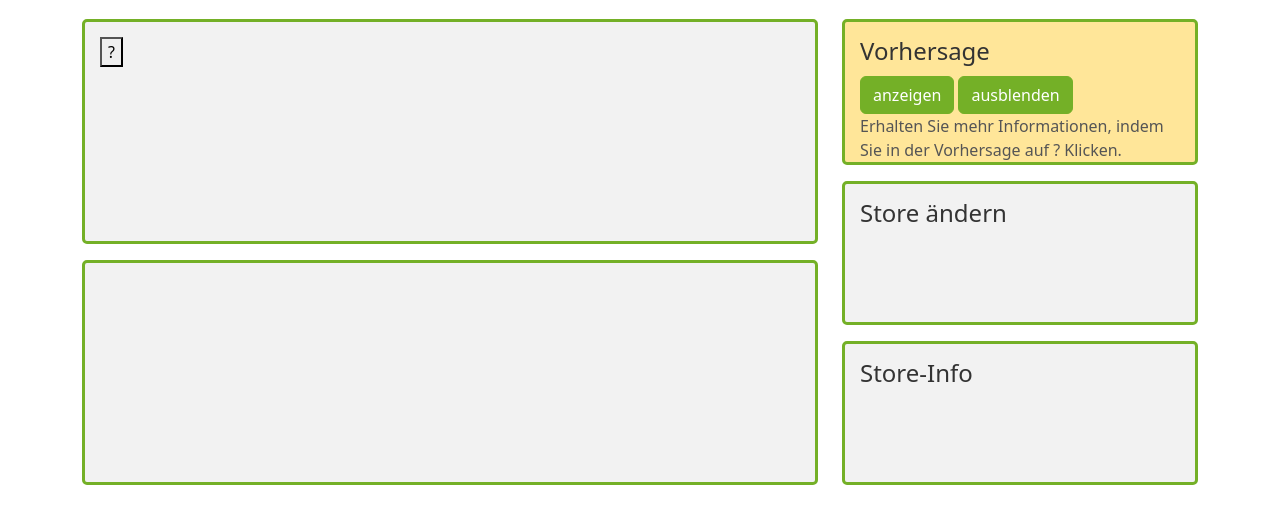
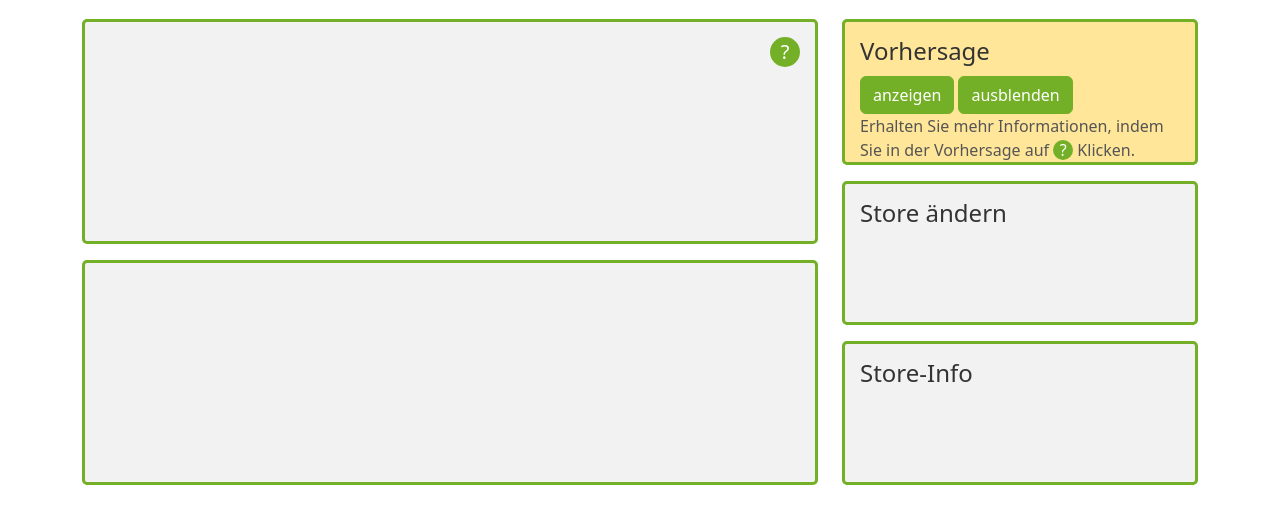
Before and after one commit to aroeder-ipri/XAI-im-Controlling, a plain HTML site: page Frontend/index.html in a window 1280 px wide. Shown: the part 69-592 px from the top of the page. Drawn offline with nearby package versions, Linux system fonts and the light colour scheme.

Commit message:
Update dashboard.css

```diff
--- a/Frontend/dashboard.css
+++ b/Frontend/dashboard.css
@@ -63,23 +63,9 @@ p {
 /* Effekte beim Überfahren mit der Maus */
 .custom-btn:hover {
     color: #fff; /* Textfarbe beim Überfahren */
-    background-color: #5e8e12; /* Hintergrundfarbe beim Überfahren */
-    border-color: #5e8e12; /* Rahmenfarbe beim Überfahren */
+    background-color: #5c9021; /* Hintergrundfarbe beim Überfahren */
+    border-color: #5c9021; /* Rahmenfarbe beim Überfahren */
 }
-
-/* Aktiver Zustand */
-.custom-btn:active {
-    color: #fff; /* Textfarbe im aktiven Zustand */
-    background-color: #4d7c00; /* Hintergrundfarbe im aktiven Zustand */
-    border-color: #4d7c00; /* Rahmenfarbe im aktiven Zustand */
-}
-
-/* Fokus-Zustand */
-.custom-btn:focus {
-    box-shadow: 0 0 0 0.25rem rgba(116, 176, 39, 0.5); /* Schatten beim Fokus */
-    outline: 0; /* Entfernen des Standard-Umrisses */
-}
-
 
 /* Medienabfrage für eine bessere Lesbarkeit auf kleinen Bildschirmen */
 @media (max-width: 768px) {
@@ -102,7 +88,7 @@ p {
     height: 100%;
     overflow: auto;
     background-color: rgba(0,0,0,0.4);
-  }
+}
 
 /* Modalfensterinhalt */
 .modal-content {
@@ -135,3 +121,45 @@ p {
 .progress-bar {
     background-color: #74B027;
 }
+
+.canvas-container {
+    overflow: auto; /* Löscht den Bereich um die schwebenden Elemente */
+}
+
+#lineChart2 {
+    float: left;
+}
+
+/* Fragezeichen Button */
+#questionButton {
+    float: right;
+    background-color: #74B027;
+    color: white;
+    padding: 0; /* Kein Padding */
+    width: 30px; /* Breite des Buttons */
+    height: 30px; /* Höhe des Buttons */
+    font-size: 20px;
+    border: none;
+    cursor: pointer;
+    border-radius: 50%; /* Runde Form */
+    line-height: 30px; /* Zeilenhöhe */
+    text-align: center; /* Textausrichtung zentriert */
+}
+
+#questionButton:hover {
+    background-color: #5c9021; /* Hintergrundfarbe ändern, wenn der Button aktiv ist */
+    font-weight: bold; /* Fragezeichen fett anzeigen */
+}
+
+.question-mark {
+    display: inline-block;
+    width: 20px; /* Breite des Symbols */
+    height: 20px; /* Höhe des Symbols */
+    background-color: #74B027; /* Hintergrundfarbe */
+    color: white; /* Textfarbe */
+    font-size: 16px; /* Schriftgröße */
+    text-align: center; /* Zentrieren des Textes */
+    line-height: 20px; /* Vertikale Ausrichtung */
+    border-radius: 50%; /* Runde Form */
+    pointer-events: none; /* Symbol nicht klickbar machen */
+}
```
